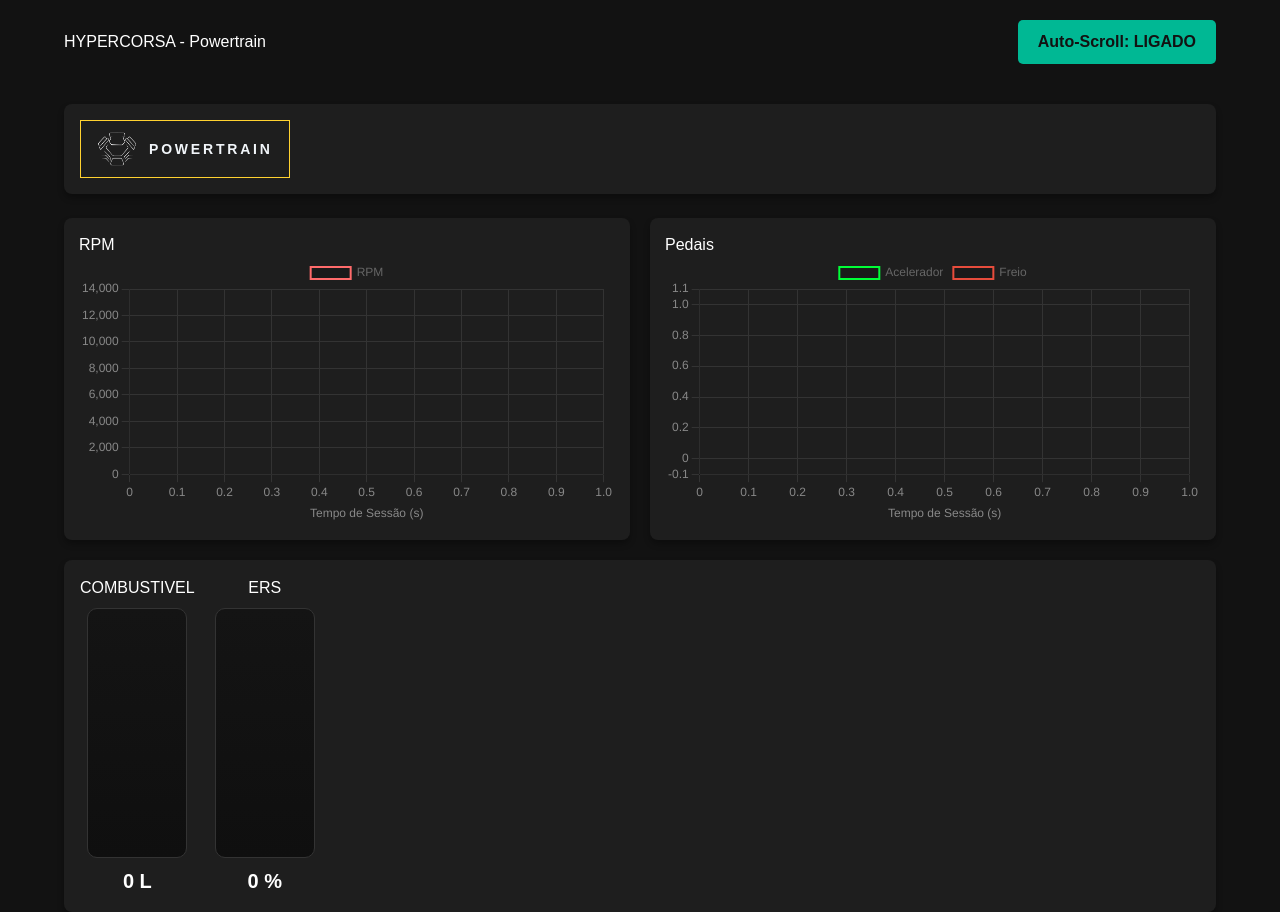
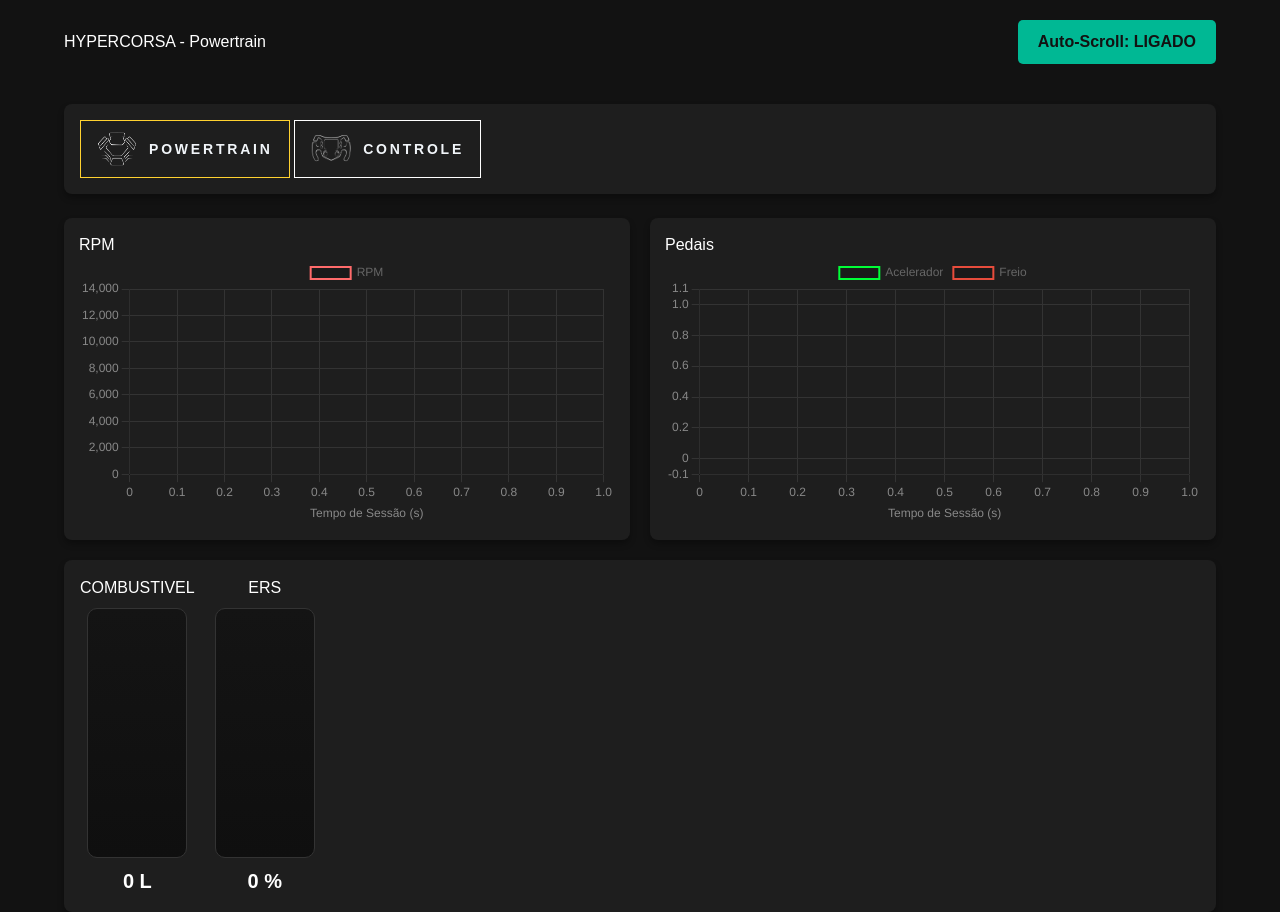
Before and after one commit to VTR-46/HyperCorsaX, a website: page View/sc/engine.html in a window 1280 px wide. Drawn offline with nearby package versions, Linux system fonts and the light colour scheme; some packages are replaced by stand-ins of ours; a script that the page names is missing.

Commit message:
Botao controle em PW

```diff
--- a/View/sc/engine.html
+++ b/View/sc/engine.html
@@ -28,6 +28,12 @@
             class="group inline-flex items-center gap-3 border border-amber-300 px-4 py-2 text-slate-100 transition duration-300">
             <img src="../img/engine.png" alt="Abrir tela do motor" class="h-10 w-10 -xlp-1.5">
             <span class="text-sm font-semibold uppercase tracking-[0.2em]">POWERTRAIN</span>
+        </a>
+
+        <a href="../sc/control.html"
+            class="group inline-flex items-center gap-3 border border-white bg-linear-to-br px-4 py-2 text-slate-100 transition duration-300 hover:-translate-y-0.5 hover:border-yellow-300/60 hover:from-cyan-yellow/30 focus:outline-none focus:ring-2 focus:ring-yellow-400/70 focus:ring-offset-2 focus:ring-offset-slate-950">
+            <img src="../img/steeringWheel.png" alt="Abrir tela do motor" class="h-10 w-10 -xlp-1.5 ">
+            <span class="text-sm font-semibold uppercase tracking-[0.2em]">CONTROLE</span>
         </a>
 
     </section>
```
Also changed, not shown: View/img/wheel.png (added).
